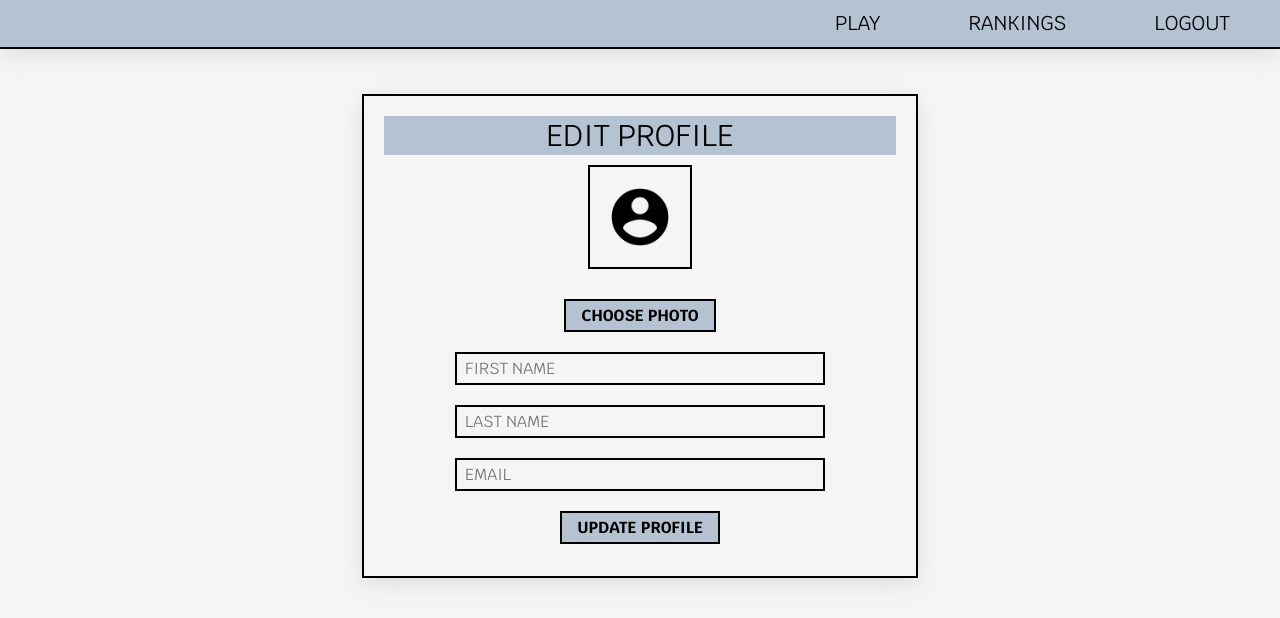
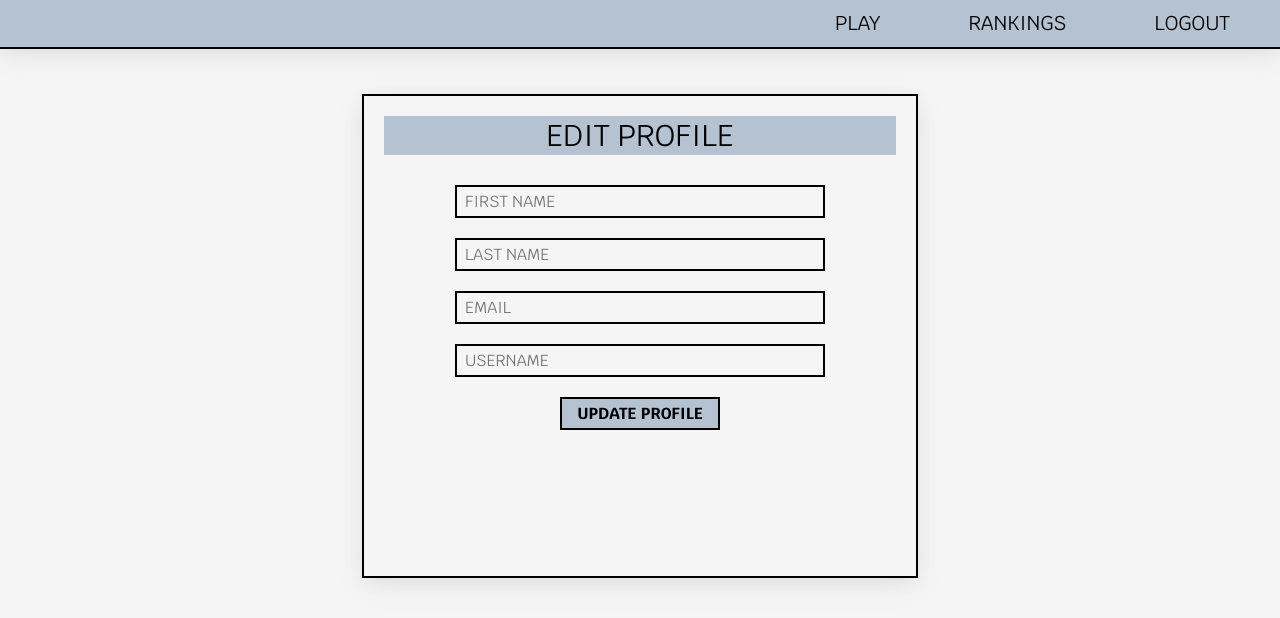
Before and after one commit to joshdrochon/tetris, a Django app: page /player/profile/ in a window 1280 px wide. Shown: the part 117-735 px from the top of the page. Run offline with Django 3.2, Linux system fonts and the light colour scheme; some libraries are stand-ins or nearby versions; some web fonts are replaced.

Commit message:
removed photo feature from profile editor and other players profiles

```diff
--- a/templates/dashboard/player_view.html
+++ b/templates/dashboard/player_view.html
@@ -52,9 +52,4 @@ Tetris - PlayerOne {{ player }} Profile
         </div>
     </div>
 </div>
-<div id="photo_panel">
-    <div class="md_tile">
-            <img src="{% static 'tetris/static/img/default_profile_photo.png' %}" width=150px;>
-    </div>
-</div>
 {% endblock content %}
--- a/templates/dashboard/profile_view.html
+++ b/templates/dashboard/profile_view.html
@@ -23,13 +23,8 @@ Tetris - Edit Profile
 {% block content %}
 <div class="main_tile">
     <div class="tile_head">EDIT PROFILE</div>
-    <div id="edit_profile_photo"><img src="{% static 'tetris/static/img/default_profile_photo.png' %}" width=80px;></div>
     <form action="#" method="POST">
         {% csrf_token %}
-        <div class="input_group1">
-        <input id='photo_upload' type='file' name="email" hidden>
-        <input id='upload_button' type='button' value='CHOOSE PHOTO' class="submit">
-        </div>
         <div class="input_group4">
             <input class="input_style-2" type="text" placeholder="FIRST NAME" name="first_name">
         </div>
@@ -38,6 +33,9 @@ Tetris - Edit Profile
         </div>
         <div class="input_group4">
             <input class="input_style-2" type="text" placeholder="EMAIL" name="email">
+        </div>
+        <div class="input_group4">
+            <input class="input_style-2" type="text" placeholder="USERNAME" name="username">
         </div>
         <br>
         <input type="submit" name="submit" id="submit" class="submit" value="UPDATE PROFILE">
```
